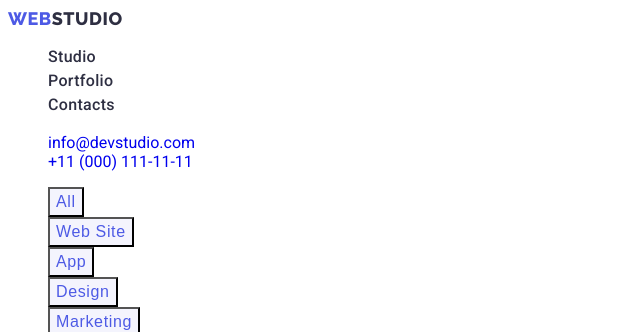
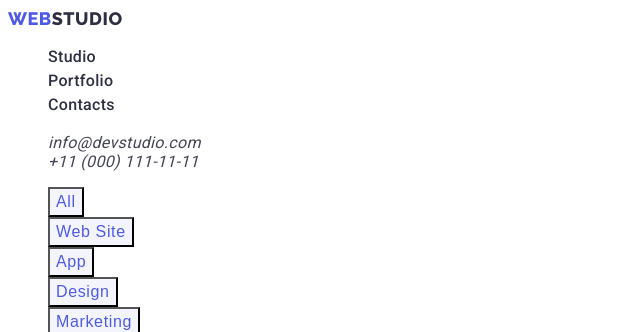
Before and after one commit to Nataliya-Levkivska/goit-markup-hw-02-main, a plain HTML site: page portfolio.html in a window 1280 px wide. Shown: the top 332 px of the page, without its empty margins (0-640 px from the left). Drawn offline with Linux system fonts and the light colour scheme.

Commit message:
Внесені зміни

```diff
--- a/portfolio.html
+++ b/portfolio.html
@@ -17,18 +17,20 @@
         <nav class="page-nav">
             <a href="./index.html" class="logo link">Web<span class="logo-studio-header link">Studio</span></a>
             <ul class="menu list">
-                <li class="menu-item"><a class="menu-item-link link" href="/index.html">Studio</a></li>
+                <li class="menu-item"><a class="menu-item-link link" href="./index.html">Studio</a></li>
                 <li class="menu-item"><a class="menu-item-link link" href="./portfolio.html">Portfolio</a></li>
                 <li class="menu-item"><a class="menu-item-link link" href="">Contacts</a></li>
             </ul>
         </nav>
-        <ul class="contact list">
-            <li class="contact-item"><a class="contact-item-link link"
-                    href="mailto:info@devstudio.com">info@devstudio.com</a></li>
-            <li class="contact-item"><a class="contact-item-link link" href="tel:+110001111111">+11 (000) 111-11-11</a></li>
+        <address class="contacts">
+        <ul class="contacts-list list">
+            <li class="menu-item"><a class="contacts-item-link link" href="mailto:info@devstudio.com">info@devstudio.com</a></li>
+            <li class="menu-item"><a class="contacts-item-link link" href="tel:+110001111111">+11 (000) 111-11-11</a></li>
         </ul>
+        </address>
     </header>
     <!--Main menu-->
+    <main>
     <section class="main-section">
         <h1 class="main-section-filter" hidden>Filter Buttons</h1>
         <ul class="filter-btn-list list">
@@ -108,6 +110,7 @@
             </li>
         </ul>
     </section>
+    </main>
     <!--Footer-->
     <footer class="footer-content">
             <a href="/index.html" class="logo link">Web<span class="logo-studio-footer link">Studio</span></a>
```
